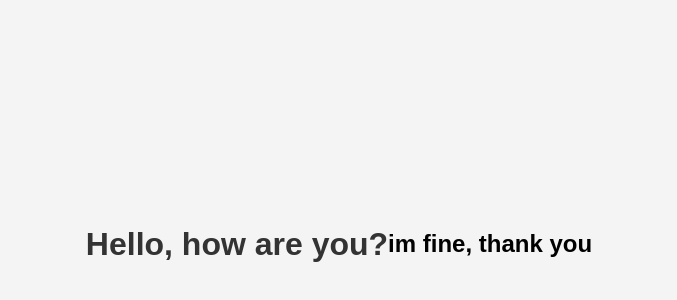
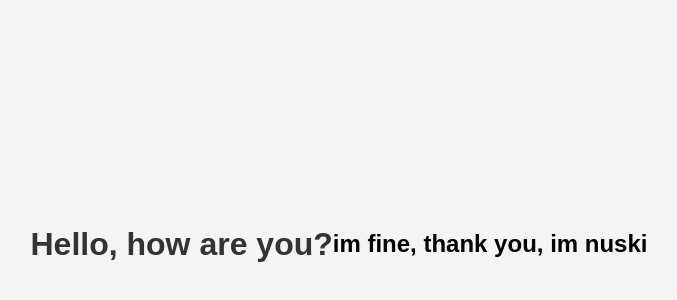
Before and after one commit to mohanusk/sample-website, a plain HTML site: page index.html in a window 1280 px wide. Shown: the part 156-456 px from the top of the page, without its empty margins (301-978 px from the left). Drawn offline with Linux system fonts and the light colour scheme.

Commit message:
i added my name

```diff
--- a/index.html
+++ b/index.html
@@ -23,6 +23,6 @@
 </head>
 <body>
     <p> <h1>Hello, how are you?</h1> </p>
-    <p> <h2> im fine, thank you</h2> </p>
+    <p> <h2> im fine, thank you, im nuski</h2> </p>
 </body>
 </html>
```
